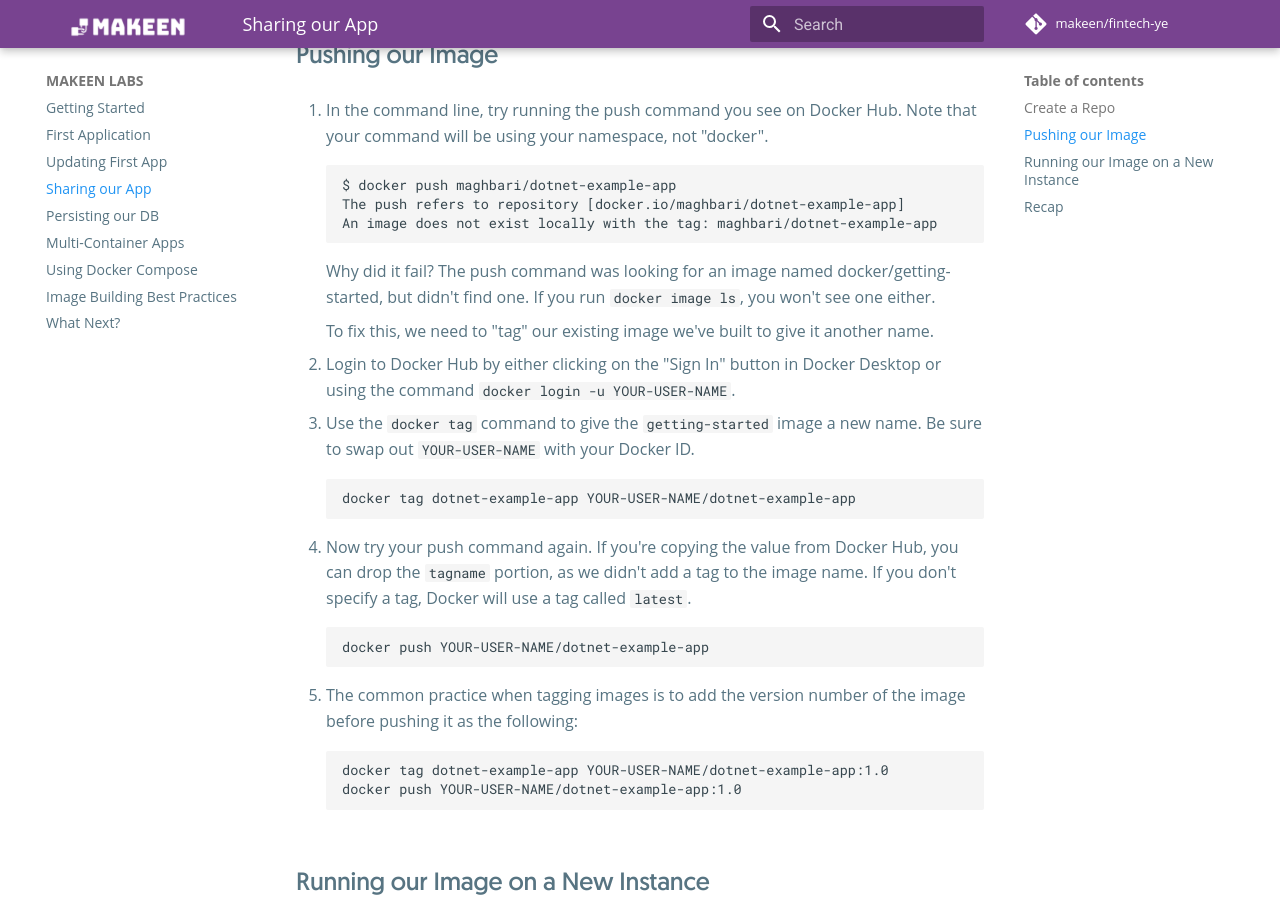
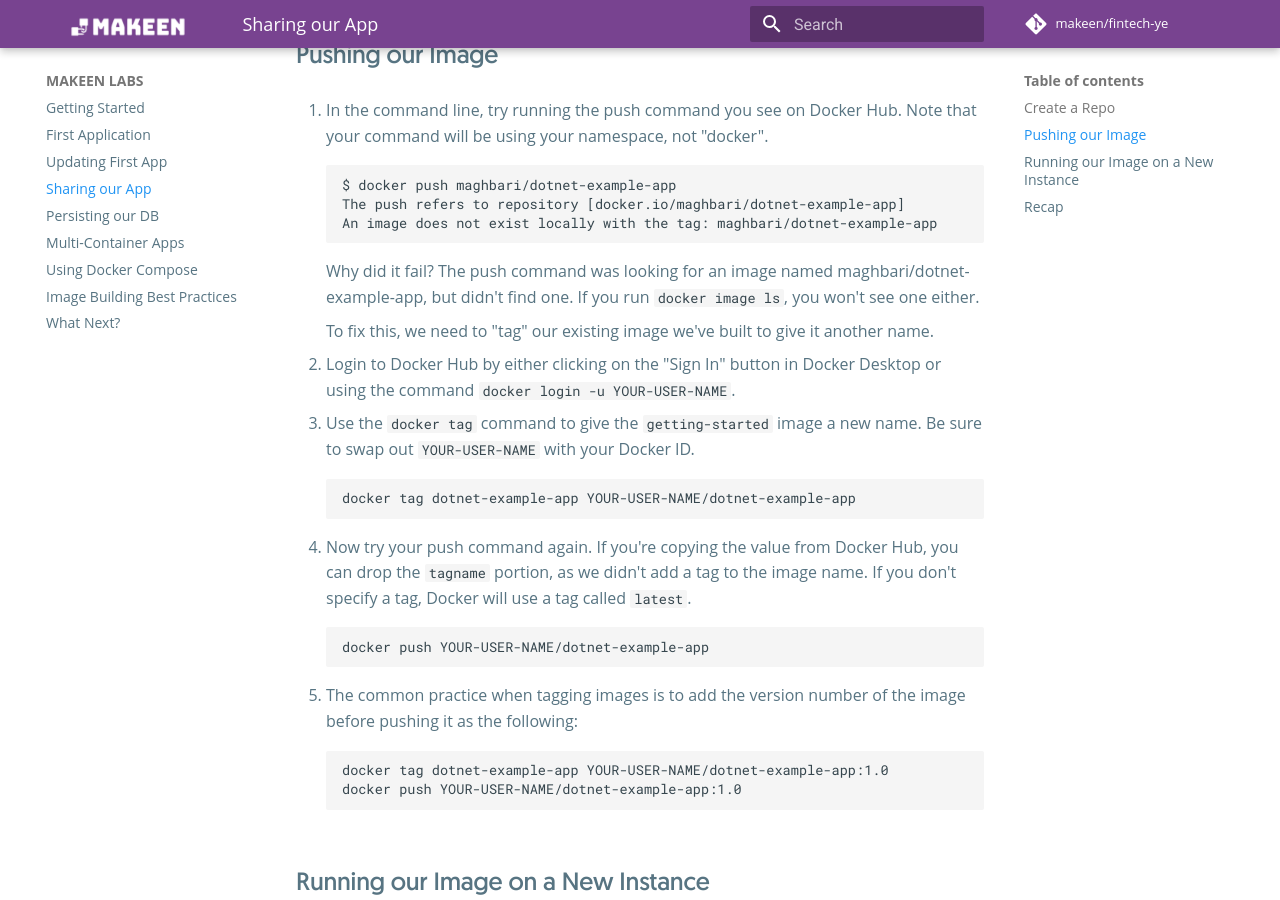
Before and after one commit to fintech-ye/getting-started, an MkDocs documentation site: the page built from docs/tutorial/sharing-our-app/index.md, in a window 1280 px wide and 900 px high, scrolled down 827 px. Built offline with MkDocs 1.6.1 and Material for MkDocs 9.7.7, drawn with Linux system fonts in a browser that asks for light colours.

Commit message:
Fix docs typos

````diff
--- a/docs/tutorial/sharing-our-app/index.md
+++ b/docs/tutorial/sharing-our-app/index.md
@@ -31,7 +31,7 @@ an example command that you will need to run to push to this repo.
     An image does not exist locally with the tag: maghbari/dotnet-example-app
     ```
 
-    Why did it fail? The push command was looking for an image named docker/getting-started, but
+    Why did it fail? The push command was looking for an image named maghbari/dotnet-example-app, but
     didn't find one. If you run `docker image ls`, you won't see one either.
 
     To fix this, we need to "tag" our existing image we've built to give it another name.
````
Also changed, not shown: docs/tutorial/index.md (+1 -1 lines), docs/tutorial/our-application/index.md (+1 -1 lines).
